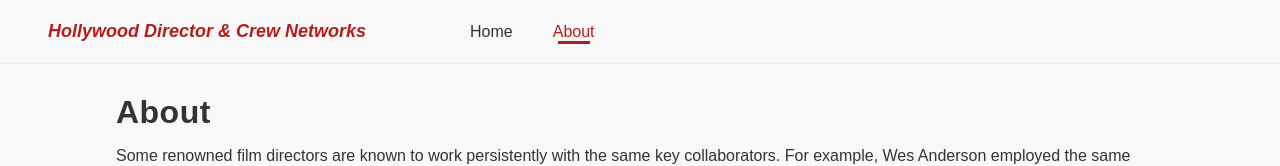
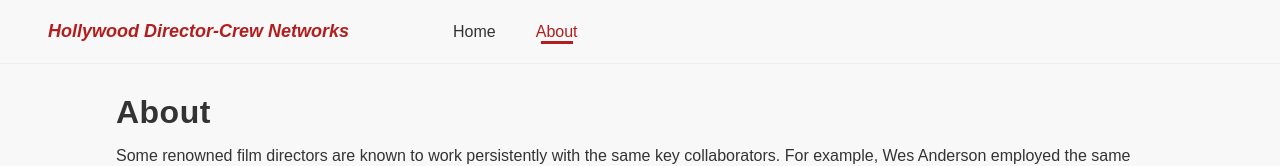
Before and after one commit to immacdonald/hollywood-networks, a React (Vite) app: page /about in a window 1280 px wide. Shown: the top 166 px of the page. Built offline with nearby package versions, Linux system fonts and the light colour scheme; a web font is replaced by a local one.

Commit message:
Updates to name text

```diff
--- a/src/components/Header.tsx
+++ b/src/components/Header.tsx
@@ -5,7 +5,7 @@ function Header() {
     return (
         <header className={style.header}>
             <div className={style.content}>
-                <div className={style.logo}>Hollywood Director & Crew Networks</div>
+                <div className={style.logo}>Hollywood Director-Crew Networks</div>
                 <div className={style.navigation}>
                     <nav className={style.navLinks}>
                         <DynamicLink link="/" label="Home" />
--- a/src/pages/Home.tsx
+++ b/src/pages/Home.tsx
@@ -3,7 +3,7 @@ import NetworkGraph from '../components/NetworkGraph';
 function Home() {
     return (
         <div>
-            <h1>Hollywood Director & Crew Networks</h1>
+            <h1>Hollywood Director-Crew Networks</h1>
             <p>
                 This is an exploration of how directors in Hollywood use similar crew members throughout multiple
                 productions.
```
